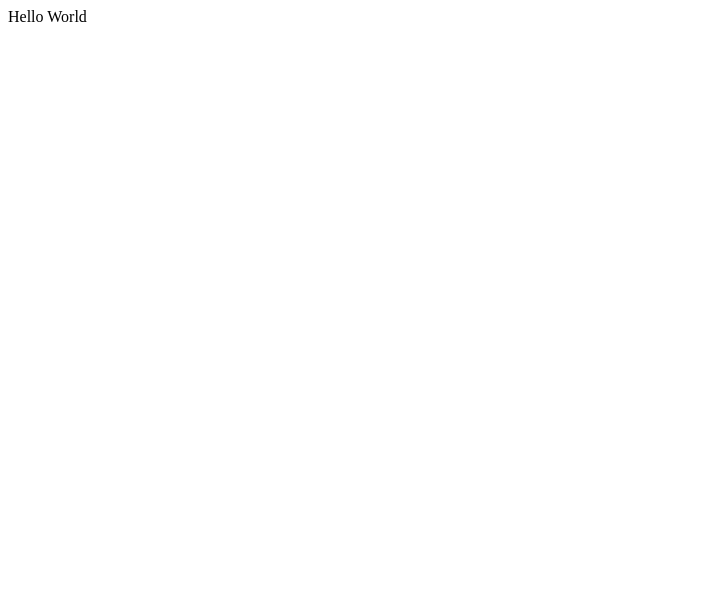
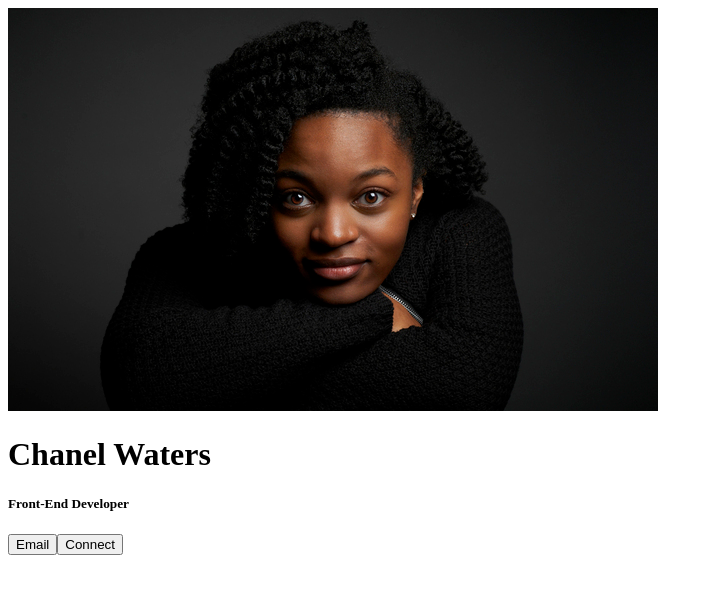
Before and after one commit to chaneldevelops/digital_businesscard, a React (Vite) app: page / in a window 1280 px wide. Shown: the top 594 px of the page, without its empty margins (0-713 px from the left). Built offline with nearby package versions, Linux system fonts and the light colour scheme.

Commit message:
Top info setup

```diff
--- a/src/App.jsx
+++ b/src/App.jsx
@@ -1,12 +1,14 @@
 import React from "react";
 import Info from "./components/Info";
-import About from "./components/About"
-import Interests from "./components/Interest"
-import Footer from "./components/Footer"
+// import About from "./components/About"
+// import Interests from "./components/Interest"
+// import Footer from "./components/Footer"
 
 export default function App() {
 return (
-        <div>Hello World</div>
+        <div className="main-card">
+                <Info />
+        </div>
 )
 
 
--- a/src/components/Info.jsx
+++ b/src/components/Info.jsx
@@ -6,8 +6,8 @@ import React from "react"
 
 
 export default function Info() {
-    <div>
-        <img src="" alt="" />
+   return (<div className="info">
+        <img src="/chanel-photo.jpg" alt="photo of Chanel" />
         <h1>Chanel Waters</h1>
         <h5>Front-End Developer</h5>
 
@@ -24,5 +24,5 @@ export default function Info() {
                 </a>
             </button>
         </div>
-    </div>
+    </div>)
 }
```
Also changed, not shown: public/chanel-photo.jpg (added).
